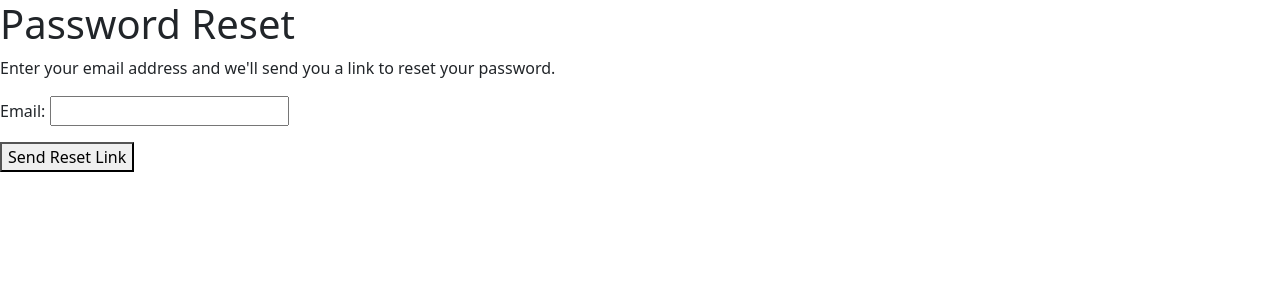
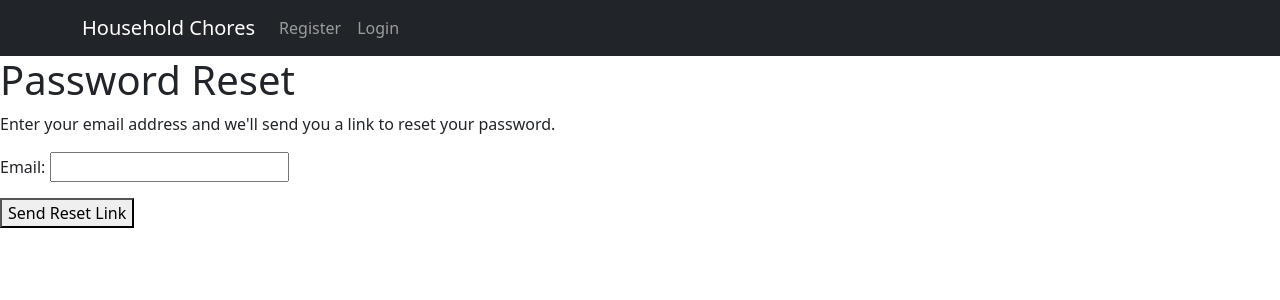
Before and after one commit to thesjanse/zoomcamp-ai-chores, a Django app: page /password-reset/ in a window 1280 px wide. Shown: the top 300 px of the page. Run offline with Django 5.2, Linux system fonts and the light colour scheme; some libraries are stand-ins or nearby versions.

Commit message:
feat: add Bootstrap navbar to base template (#20)

```diff
--- a/accounts/templates/accounts/base.html
+++ b/accounts/templates/accounts/base.html
@@ -6,52 +6,101 @@
     <link rel="stylesheet" href="https://cdn.jsdelivr.net/npm/bootstrap@5.3.3/dist/css/bootstrap.min.css">
 </head>
 <body>
-    {% if messages %}
-    <ul>
-        {% for message in messages %}
-        <li>{{ message }}</li>
-        {% endfor %}
+    <nav class="navbar navbar-expand-lg navbar-dark bg-dark">
+        <div class="container">
+            <a class="navbar-brand" href="{% url 'home' %}">Household Chores</a>
+            <button class="navbar-toggler" type="button" data-bs-toggle="collapse" data-bs-target="#navbarNav">
+                <span class="navbar-toggler-icon"></span>
+            </button>
+            <div class="collapse navbar-collapse" id="navbarNav">
+                <ul class="navbar-nav me-auto">
+                    {% if user.is_authenticated %}
+                    <li class="nav-item">
+                        <a class="nav-link" href="{% url 'chore_list' %}">Chores</a>
+                    </li>
+                    <li class="nav-item">
+                        <a class="nav-link" href="{% url 'chore_market' %}">Market</a>
+                    </li>
+                    <li class="nav-item">
+                        <a class="nav-link" href="{% url 'chore_calendar' %}">Calendar</a>
+                    </li>
+                    {% if is_admin %}
+                    <li class="nav-item">
+                        <a class="nav-link" href="{% url 'household_members' %}">Members</a>
+                    </li>
+                    <li class="nav-item">
+                        <a class="nav-link" href="{% url 'household_settings' %}">Settings</a>
+                    </li>
+                    {% endif %}
+                    {% else %}
+                    <li class="nav-item">
+                        <a class="nav-link" href="{% url 'register' %}">Register</a>
+                    </li>
+                    <li class="nav-item">
+                        <a class="nav-link" href="{% url 'login' %}">Login</a>
+                    </li>
+                    {% endif %}
                 </ul>
-    {% endif %}
+                <ul class="navbar-nav">
                     {% if user.is_authenticated %}
-    <div id="notifications-header" x-data="{ open: false }">
-        <button type="button" @click="open = !open">
+                    <li class="nav-item" x-data="{ open: false }">
+                        <button type="button" class="nav-link btn btn-link" @click="open = !open">
                             Notifications ({{ unread_count }})
                         </button>
-        <div x-show="open" x-cloak>
+                        <div x-show="open" x-cloak class="dropdown-menu dropdown-menu-end show" style="position:absolute;right:0;top:100%;min-width:300px;background:#fff;padding:0.5rem;border:1px solid #ccc;border-radius:4px;">
                             {% if unread_notifications %}
                                 {% for notification in unread_notifications %}
+                                <div class="d-flex justify-content-between align-items-start border-bottom py-1">
                                     <div>
-                    {{ notification.title }}
-                    <span>{{ notification.created_at|date:"M j, Y" }}</span>
+                                        <div>{{ notification.title }}</div>
+                                        <small class="text-muted">{{ notification.created_at|date:"M j, Y" }}</small>
+                                    </div>
                                     <form method="post"
                                           action="{% url 'notification_read' notification.pk %}"
                                           hx-post="{% url 'notification_read' notification.pk %}"
                                           hx-target="#notifications-header"
                                           hx-swap="outerHTML">
                                         {% csrf_token %}
-                        <button type="submit">Mark read</button>
+                                        <button type="submit" class="btn btn-sm btn-outline-secondary">Mark read</button>
                                     </form>
                                 </div>
                                 {% endfor %}
                             {% else %}
-                <div>No new notifications</div>
+                                <div class="text-muted py-1">No new notifications</div>
                             {% endif %}
-            {% if user.is_authenticated %}
                             <form method="post"
                                   action="{% url 'notification_read_all' %}"
                                   hx-post="{% url 'notification_read_all' %}"
                                   hx-target="#notifications-header"
-                  hx-swap="outerHTML">
+                                  hx-swap="outerHTML"
+                                  class="pt-1">
                                 {% csrf_token %}
-                <button type="submit">Mark all read</button>
+                                <button type="submit" class="btn btn-sm btn-outline-secondary">Mark all read</button>
                             </form>
+                        </div>
+                    </li>
+                    <li class="nav-item">
+                        <form method="post" action="{% url 'logout' %}">
+                            {% csrf_token %}
+                            <button type="submit" class="nav-link btn btn-link">Logout</button>
+                        </form>
+                    </li>
                     {% endif %}
+                </ul>
             </div>
+        </div>
+    </nav>
+
+    {% if messages %}
+    <div class="container mt-2">
+        {% for message in messages %}
+        <div class="alert alert-{{ message.tags }}">{{ message }}</div>
+        {% endfor %}
     </div>
     {% endif %}
     {% block content %}{% endblock %}
     <script src="https://unpkg.com/htmx.org@1.9.12"></script>
     <script src="https://cdn.jsdelivr.net/npm/alpinejs@3.x.x/dist/cdn.min.js" defer></script>
+    <script src="https://cdn.jsdelivr.net/npm/bootstrap@5.3.3/dist/js/bootstrap.bundle.min.js"></script>
 </body>
 </html>
--- a/notifications/context_processors.py
+++ b/notifications/context_processors.py
@@ -1,9 +1,16 @@
+from households.models import HouseholdMember
 from notifications.models import Notification
 
 
 def notifications(request):
     if not request.user.is_authenticated:
-        return {"unread_notifications": [], "unread_count": 0}
+        return {
+            "unread_notifications": [],
+            "unread_count": 0,
+            "has_household": False,
+            "is_admin": False,
+        }
+    membership = HouseholdMember.objects.filter(user=request.user).first()
     unread = (
         Notification.objects.filter(recipient=request.user, is_read=False)
         .order_by("-created_at")[:5]
@@ -11,4 +18,6 @@ def notifications(request):
     return {
         "unread_notifications": unread,
         "unread_count": unread.count(),
+        "has_household": membership is not None,
+        "is_admin": membership.is_admin if membership else False,
     }
```
Lines whose indentation alone changed are shown as unchanged.
